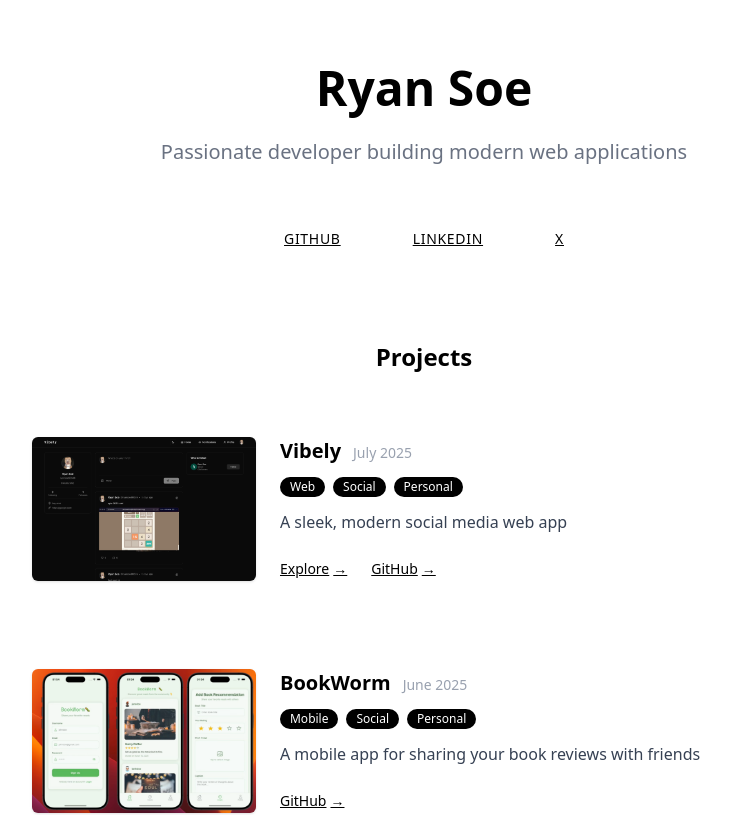
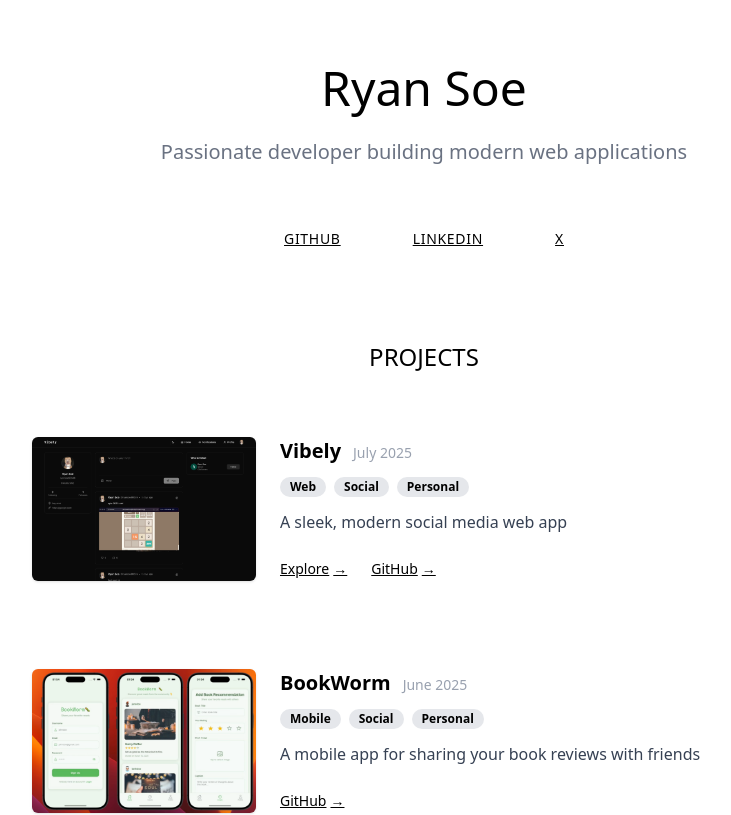
Before and after one commit to ryansoe/ryan-portfolio, a Next.js app: page / in a window 1280 px wide. Shown: the top 815 px of the page, without its empty margins (216-947 px from the left). Built offline with nearby package versions, Linux system fonts and the light colour scheme.

Commit message:
styling changes

```diff
--- a/src/app/globals.css
+++ b/src/app/globals.css
@@ -7,10 +7,13 @@ body {
 
 h1,
 h2,
-h3,
 h4,
 h5,
 h6 {
+  @apply font-medium text-black;
+}
+
+h3 {
   @apply font-bold text-black;
 }
 
--- a/src/components/ProjectCard.tsx
+++ b/src/components/ProjectCard.tsx
@@ -59,13 +59,13 @@ export default function ProjectCard({
               tags.map((tag, index) => (
                 <span
                   key={index}
-                  className="px-2.5 py-0.5 bg-black text-white text-xs rounded-full"
+                  className="px-2.5 py-0.5 bg-gray-200 text-black text-xs font-semibold rounded-full"
                 >
                   {tag}
                 </span>
               ))
             ) : (
-              <span className="px-2.5 py-0.5 bg-black text-white text-xs rounded-full">
+              <span className="px-2.5 py-0.5 bg-gray-200 text-black text-xs font-semibold rounded-full">
                 {tags}
               </span>
             )}
--- a/src/components/ProjectSection.tsx
+++ b/src/components/ProjectSection.tsx
@@ -5,7 +5,9 @@ import ProjectCard from "./ProjectCard";
 const ProjectSection = () => (
   <section className="my-16 px-4">
     <div className="max-w-[66.67%] mx-auto">
-      <h2 className="text-2xl font-bold mb-10 text-center">Projects</h2>
+      <h2 className="text-2xl font-bold uppercase mb-10 text-center">
+        Projects
+      </h2>
       <div className="space-y-10">
         {projects.map((project) => (
           <ProjectCard key={project.id} {...project} />
```
